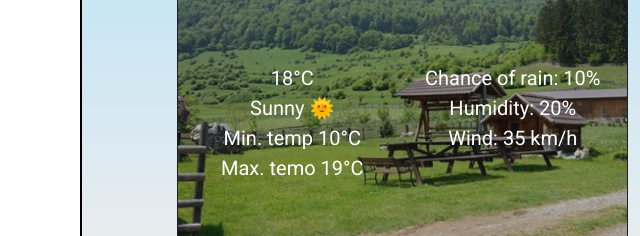
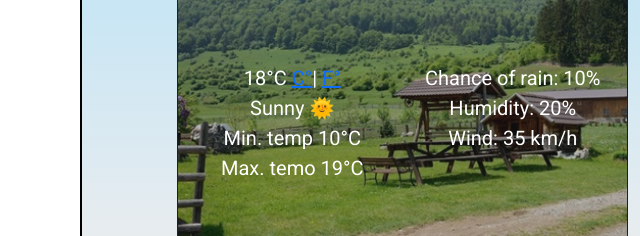
Before and after one commit to Raluca158/weather-app, a website built with Parcel: page index.html in a window 1280 px wide. Shown: the part 214-450 px from the top of the page, 0-640 px from the left. Built offline with nearby package versions, Linux system fonts and the light colour scheme; no server answers.

Commit message:
Added the unit conversion buttons

```diff
--- a/index.html
+++ b/index.html
@@ -57,7 +57,9 @@
               <div class="row">
                 <div class="col-6 temperature">
                  <span id="temperature">18°C</span>
-
+                 <span class="units">
+                  <a href="#" id="celsius-unit">C°</a>|
+                  <a href="#" id="fahrenheit-unit">F°</a>
 
                   <br />
                   <span id="day-description">Sunny 🌞</span>
```
Also changed, not shown: 1 other file.
